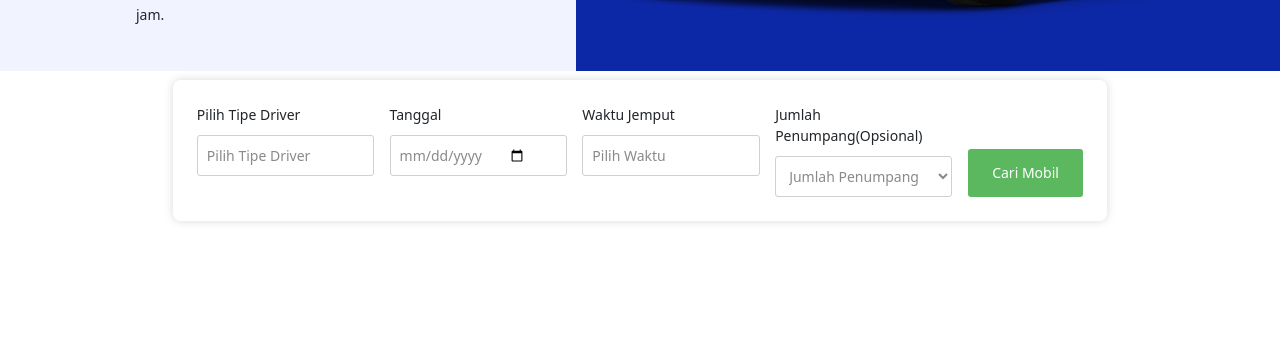
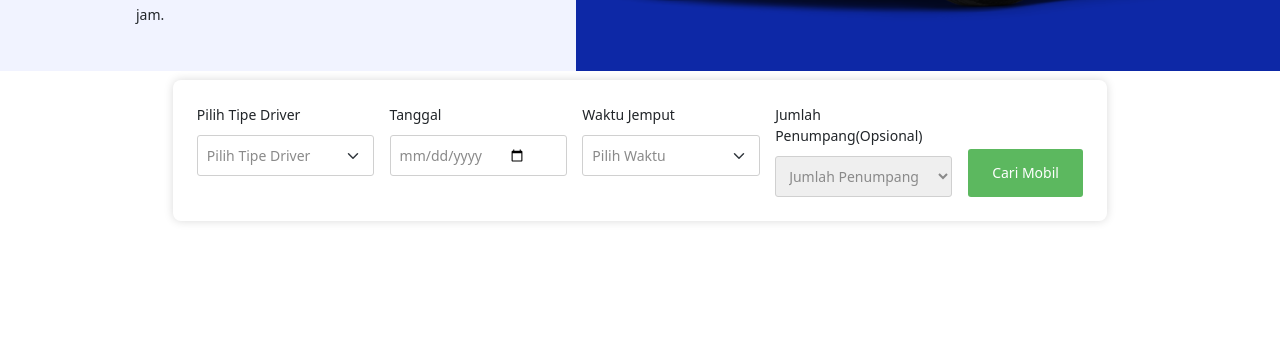
Before and after one commit to dhewan/Challenge-4, a website: page public/search.html in a window 1280 px wide. Shown: the part 424-765 px from the top of the page. Drawn offline with nearby package versions, Linux system fonts and the light colour scheme; some packages are replaced by stand-ins of ours; no server answers; a script that the page names is missing.

Commit message:
revisi3 challenge 4

```diff
--- a/public/css/style-search.css
+++ b/public/css/style-search.css
@@ -128,7 +128,7 @@ color: #8A8A8A;
 }
 .dropbtn {
 /* Neutral/02 */
-background: #FFFFFF!important;
+
 border: 1px solid #D0D0D0!important;
 color: #8A8A8A!important;
     padding: 9px!important;
```
